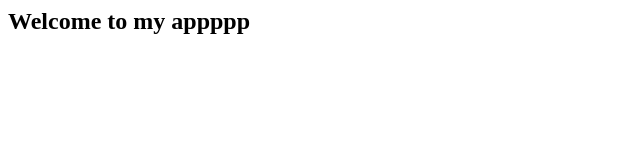
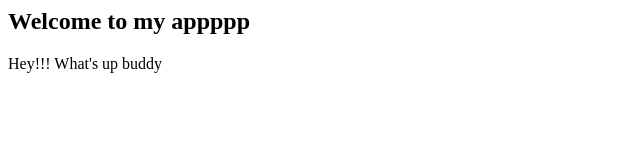
Before and after one commit to Kishore-Kumar-Korada/SampleLogin, a plain HTML site: page index.html in a window 1280 px wide. Shown: the whole page, without its empty margins (0-640 px from the left). Drawn offline with Linux system fonts and the light colour scheme.

Commit message:
adding modified index.html

```diff
--- a/index.html
+++ b/index.html
@@ -4,5 +4,6 @@
 	</head>
 	<body>
 		<h2>Welcome to my appppp</h2>
+		<p>Hey!!! What's up buddy</p>
 	</body>
 </html>
```
